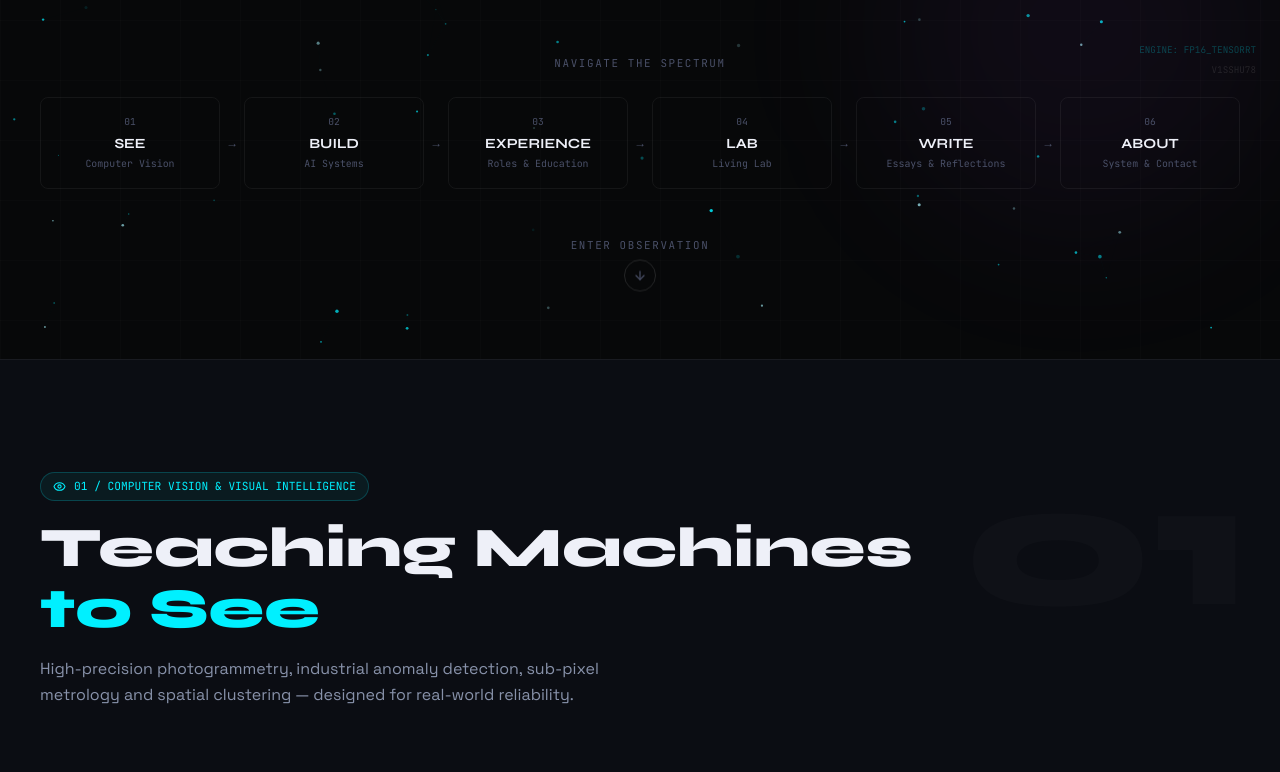
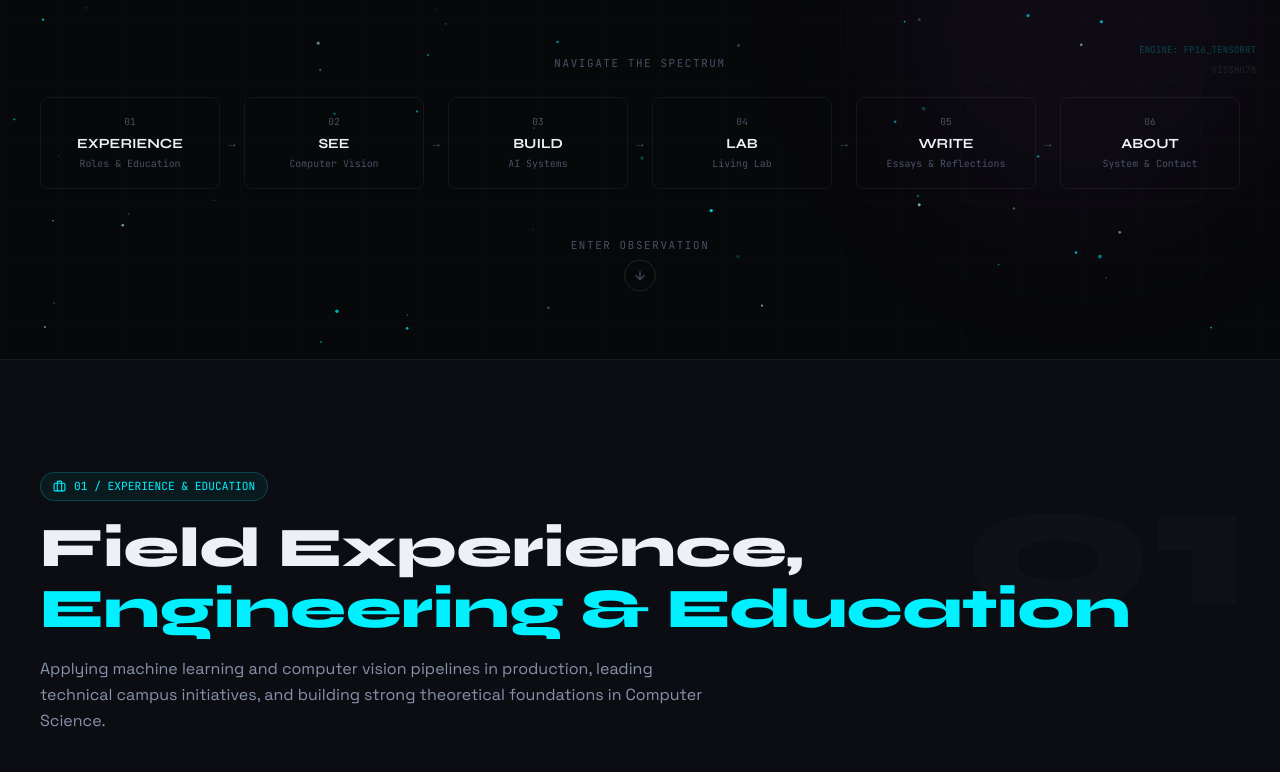
Before and after one commit to Visshu78/Portfolio, a React (Vite) app: page / in a window 1280 px wide. Shown: the part 700-1472 px from the top of the page. Built offline with nearby package versions, Linux system fonts and the light colour scheme; the HTML template or start-up script is replaced by a standard one.

Commit message:
refactor: restructure portfolio flow to Experience First order

```diff
--- a/src/App.jsx
+++ b/src/App.jsx
@@ -27,7 +27,7 @@ export default function App() {
 
   // Active section tracking
   useEffect(() => {
-    const sections = ['hero', 'see', 'build', 'experience', 'lab', 'write', 'about'];
+    const sections = ['hero', 'experience', 'see', 'build', 'lab', 'write', 'about'];
     const onScroll = () => {
       const pos = window.scrollY + 220;
       for (const id of sections) {
@@ -54,9 +54,9 @@ export default function App() {
 
       <main>
         <Hero onNavigate={handleNavigate} />
+        <ExperienceSection />
         <SeeSection onOpenCaseStudy={(proj) => setSelectedProject(proj)} />
         <BuildSection />
-        <ExperienceSection />
         <LabSection />
         <WriteSection onOpenArchive={() => setIsArchiveOpen(true)} />
         <AboutSection />
--- a/src/components/BuildSection.jsx
+++ b/src/components/BuildSection.jsx
@@ -20,7 +20,7 @@ export default function BuildSection() {
       className="relative py-28 px-6 lg:px-10 border-t border-[var(--border-subtle)]"
       style={{ background: 'var(--bg-base)' }}
     >
-      <div className="section-num">02</div>
+      <div className="section-num">03</div>
       <div className="max-w-7xl mx-auto">
 
         {/* Header */}
@@ -29,7 +29,7 @@ export default function BuildSection() {
             className="inline-flex items-center gap-2 px-3 py-1 rounded-full mb-4 font-mono text-[0.7rem] text-[var(--emerald)]"
             style={{ background: 'rgba(16,240,128,0.06)', border: '1px solid rgba(16,240,128,0.2)' }}
           >
-            <Cpu size={13} /> 02 / SYSTEMS & APPLIED AI INFRASTRUCTURE
+            <Cpu size={13} /> 03 / SYSTEMS & APPLIED AI INFRASTRUCTURE
           </div>
           <h2
             className="font-display font-extrabold text-[var(--text-main)] mb-4 reveal"
--- a/src/components/ExperienceSection.jsx
+++ b/src/components/ExperienceSection.jsx
@@ -12,7 +12,7 @@ export default function ExperienceSection() {
       className="relative py-28 px-6 lg:px-10 border-t border-[var(--border-subtle)]"
       style={{ background: 'var(--bg-surface)' }}
     >
-      <div className="section-num">03</div>
+      <div className="section-num">01</div>
       <div className="max-w-7xl mx-auto">
 
         {/* ── Section Header ── */}
@@ -21,7 +21,7 @@ export default function ExperienceSection() {
             className="inline-flex items-center gap-2 px-3 py-1 rounded-full mb-4 font-mono text-[0.7rem] text-[var(--cyan)]"
             style={{ background: 'rgba(0,240,255,0.06)', border: '1px solid rgba(0,240,255,0.2)' }}
           >
-            <Briefcase size={13} /> 03 / EXPERIENCE & EDUCATION
+            <Briefcase size={13} /> 01 / EXPERIENCE & EDUCATION
           </div>
           <h2
             className="font-display font-extrabold text-[var(--text-main)] mb-4 reveal"
--- a/src/components/Header.jsx
+++ b/src/components/Header.jsx
@@ -5,9 +5,9 @@ import { profileData } from '../data/profile';
 
 const NAV = [
   { id: 'hero',       label: 'HOME' },
+  { id: 'experience', label: 'EXPERIENCE' },
   { id: 'see',        label: 'SEE' },
   { id: 'build',      label: 'BUILD' },
-  { id: 'experience', label: 'EXPERIENCE' },
   { id: 'lab',        label: 'LAB' },
   { id: 'write',      label: 'WRITE' },
   { id: 'about',      label: 'ABOUT' },
--- a/src/components/Hero.jsx
+++ b/src/components/Hero.jsx
@@ -123,9 +123,9 @@ function TypeWriter({ phrases, className }) {
 }
 
 const flowNodes = [
-  { id: 'see',        label: 'SEE',        sub: 'Computer Vision',      num: '01', color: '#00f0ff' },
-  { id: 'build',      label: 'BUILD',      sub: 'AI Systems',           num: '02', color: '#10f080' },
-  { id: 'experience', label: 'EXPERIENCE', sub: 'Roles & Education',    num: '03', color: '#38bdf8' },
+  { id: 'experience', label: 'EXPERIENCE', sub: 'Roles & Education',    num: '01', color: '#38bdf8' },
+  { id: 'see',        label: 'SEE',        sub: 'Computer Vision',      num: '02', color: '#00f0ff' },
+  { id: 'build',      label: 'BUILD',      sub: 'AI Systems',           num: '03', color: '#10f080' },
   { id: 'lab',        label: 'LAB',        sub: 'Living Lab',           num: '04', color: '#ff7adf' },
   { id: 'write',      label: 'WRITE',      sub: 'Essays & Reflections', num: '05', color: '#ffc885' },
   { id: 'about',      label: 'ABOUT',      sub: 'System & Contact',     num: '06', color: '#a78bfa' },
--- a/src/components/SeeSection.jsx
+++ b/src/components/SeeSection.jsx
@@ -86,7 +86,7 @@ export default function SeeSection({ onOpenCaseStudy }) {
       className="relative py-28 px-6 lg:px-10 border-t border-[var(--border-subtle)]"
       style={{ background: 'var(--bg-surface)' }}
     >
-      <div className="section-num">01</div>
+      <div className="section-num">02</div>
 
       <div className="max-w-7xl mx-auto">
         {/* ── Header ── */}
@@ -95,7 +95,7 @@ export default function SeeSection({ onOpenCaseStudy }) {
             className="inline-flex items-center gap-2 px-3 py-1 rounded-full mb-4 font-mono text-[0.7rem] text-[var(--cyan)]"
             style={{ background: 'rgba(0,240,255,0.06)', border: '1px solid rgba(0,240,255,0.2)' }}
           >
-            <Eye size={13} /> 01 / COMPUTER VISION & VISUAL INTELLIGENCE
+            <Eye size={13} /> 02 / COMPUTER VISION & VISUAL INTELLIGENCE
           </div>
           <h2
             className="font-display font-extrabold text-[var(--text-main)] mb-4 reveal"
```
